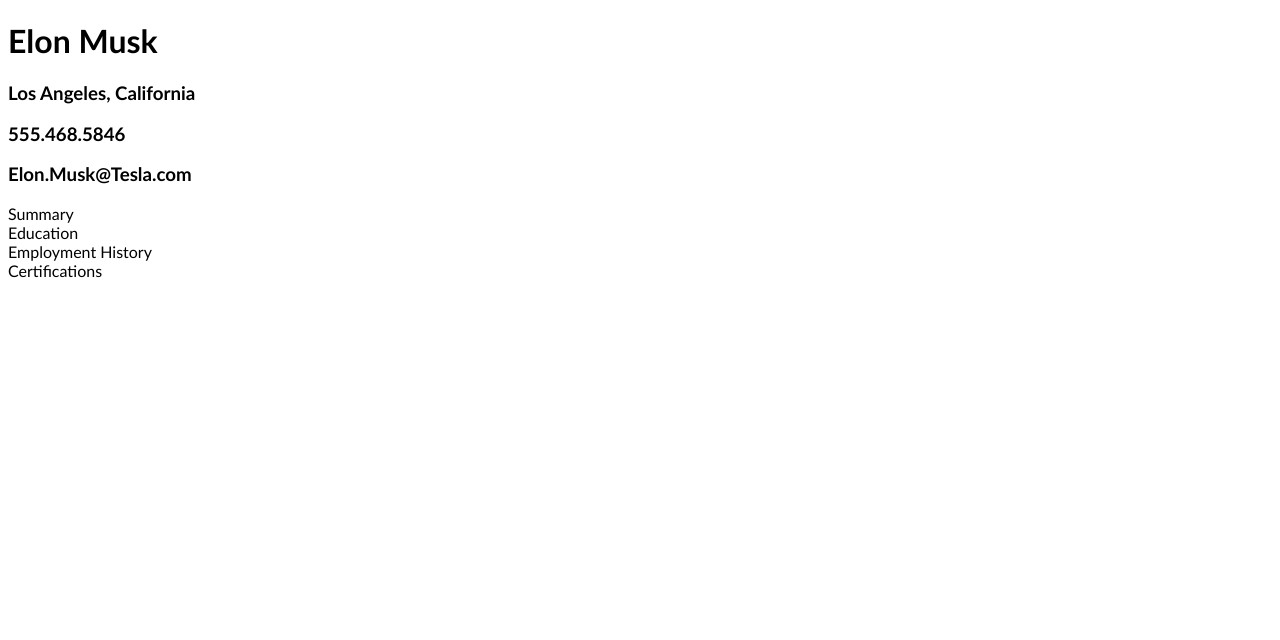
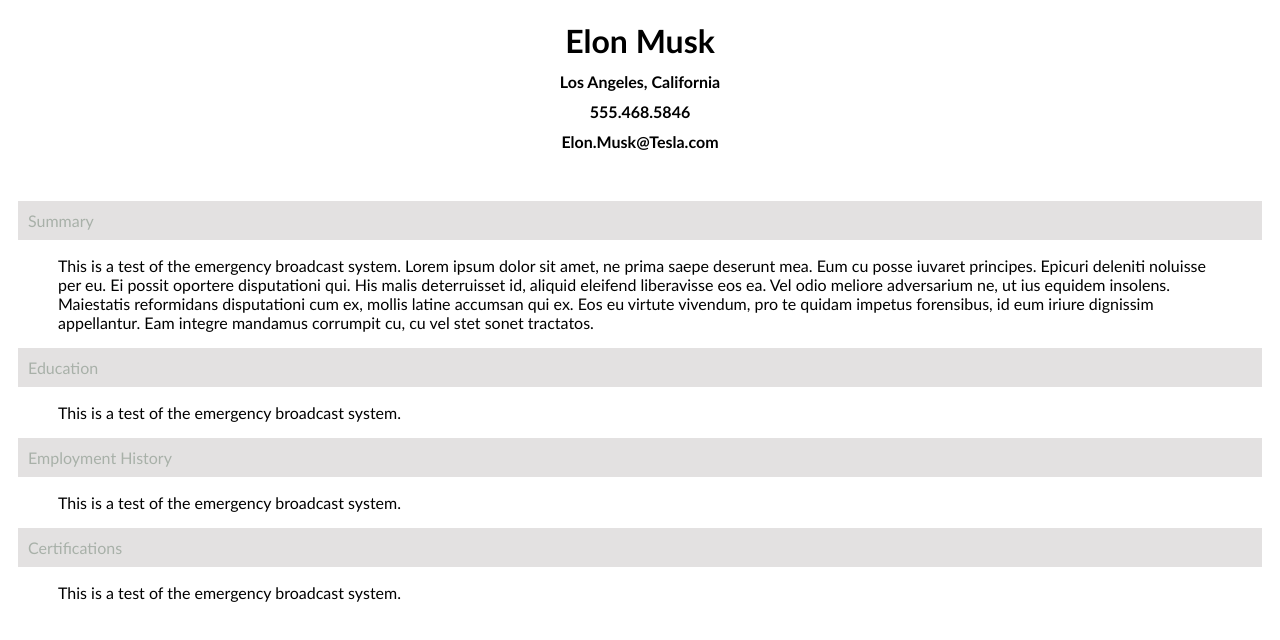
Before and after one commit to MattCoston/LCA_web101_Matt_Coston, a plain HTML site: page myPortfolio/src/resume.html in a window 1280 px wide. Drawn offline with Linux system fonts and the light colour scheme.

Commit message:
Consistent work on resume.html

```diff
--- a/myPortfolio/src/resume-style.css
+++ b/myPortfolio/src/resume-style.css
@@ -1,9 +1,33 @@
+* {
 
+}
+.header {
+    text-align: center;
+}
 body {
     font-family: Calibri, Arial, sans-serif
 }
 
 .address {
-    padding: 10px;
+    padding: -10px;
     margin: -10px;
 }
+.email {
+    padding: -10px;
+    margin: -10px;
+    padding-bottom: 50px;
+}
+.container {
+    color: rgb(8, 32, 10);
+    padding: 10px;
+    margin: 10px;
+    background-color: rgba(165, 158, 158, 0.87);
+    opacity: 0.35;
+    }
+.textarea {
+    padding-left: 50px;
+    padding-right: 50px;
+}
+.summary {
+
+}
--- a/myPortfolio/src/resume.html
+++ b/myPortfolio/src/resume.html
@@ -10,24 +10,43 @@
 <body>
     <header class="header">
         <h1>Elon Musk</h1>
-        <h3 class="address">Los Angeles, California</h3>
-        <h3 class="phone">555.468.5846</h3>
-        <h3 class="email">Elon.Musk@Tesla.com</h3>
+        <h4 class="address">Los Angeles, California</h4>
+        <h4 class="phone">555.468.5846</h4>
+        <h4 class="email">Elon.Musk@Tesla.com</h4>
     </header>
-    <main>
-        <div class="summary">Summary
+    <main class="main">
 
+        <div class="outsidetext">
+
+            <div class="summary container">Summary
+
+            </div>
+
+            <p class="textarea">This is a test of the emergency broadcast system.  Lorem ipsum dolor sit amet, ne prima saepe deserunt mea. Eum cu posse iuvaret principes. Epicuri deleniti noluisse per eu. Ei possit oportere disputationi qui. His malis deterruisset id, aliquid eleifend liberavisse eos ea.
+
+                    Vel odio meliore adversarium ne, ut ius equidem insolens. Maiestatis reformidans disputationi cum ex, mollis latine accumsan qui ex. Eos eu virtute vivendum, pro te quidam impetus forensibus, id eum iriure dignissim appellantur. Eam integre mandamus corrumpit cu, cu vel stet sonet tractatos.</p>
         </div>
-        <div class="education">
-            Education
+        <div class="outsidetext">
+            <div class="education container">
+                Education
+
+            </div>
+            <p class="textarea">This is a test of the emergency broadcast system.</p>
         </div>
-        <div class="employmenthistory">
+        <div class="outsidetext">
+            <div class="employmenthistory container">
             Employment History
+            </div>
+            <p class="textarea">This is a test of the emergency broadcast system.</p>
+        </div>
 
+        <div class="ul">
+            <div class="container">
+                Certifications
+            </div>
+            <p class="textarea">This is a test of the emergency broadcast system.</p>
         </div>
-        <div class="certifications">
-            Certifications
-        </div>
+
     </main>
 
 </body>
```
